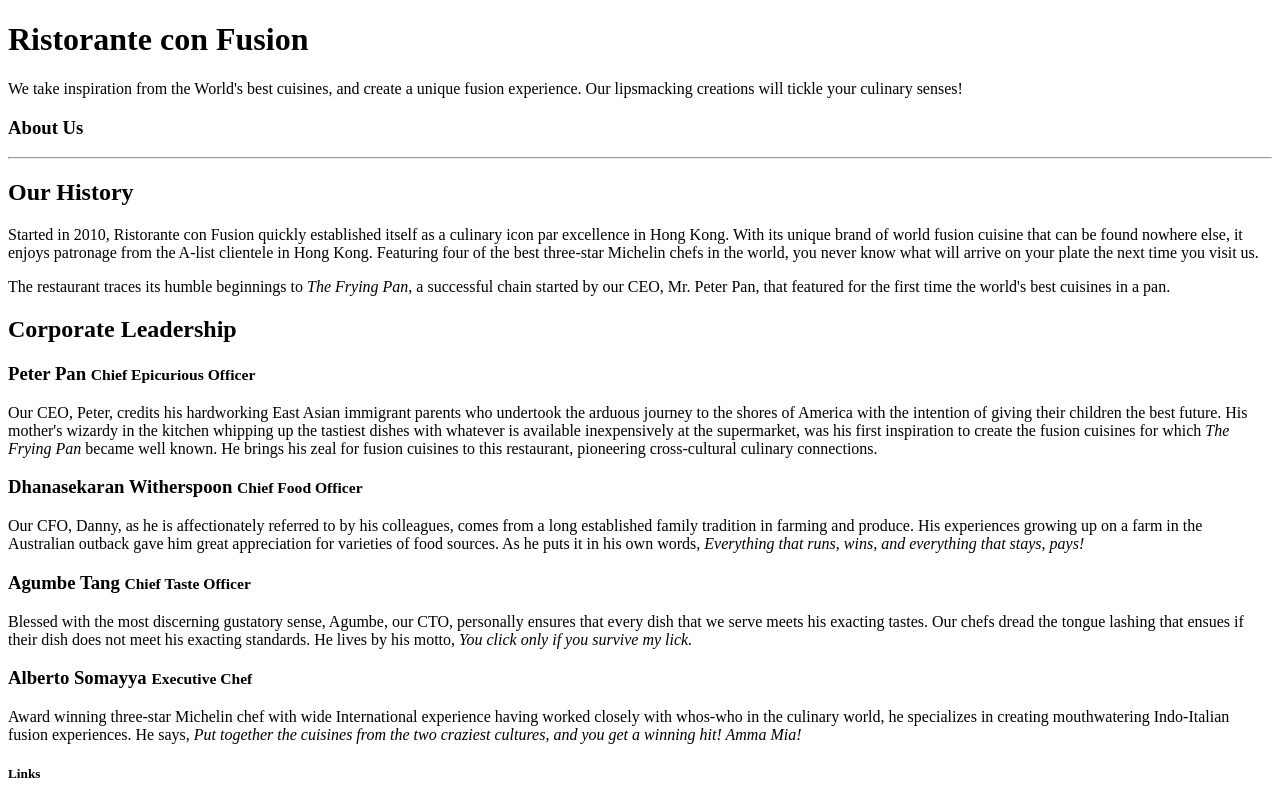
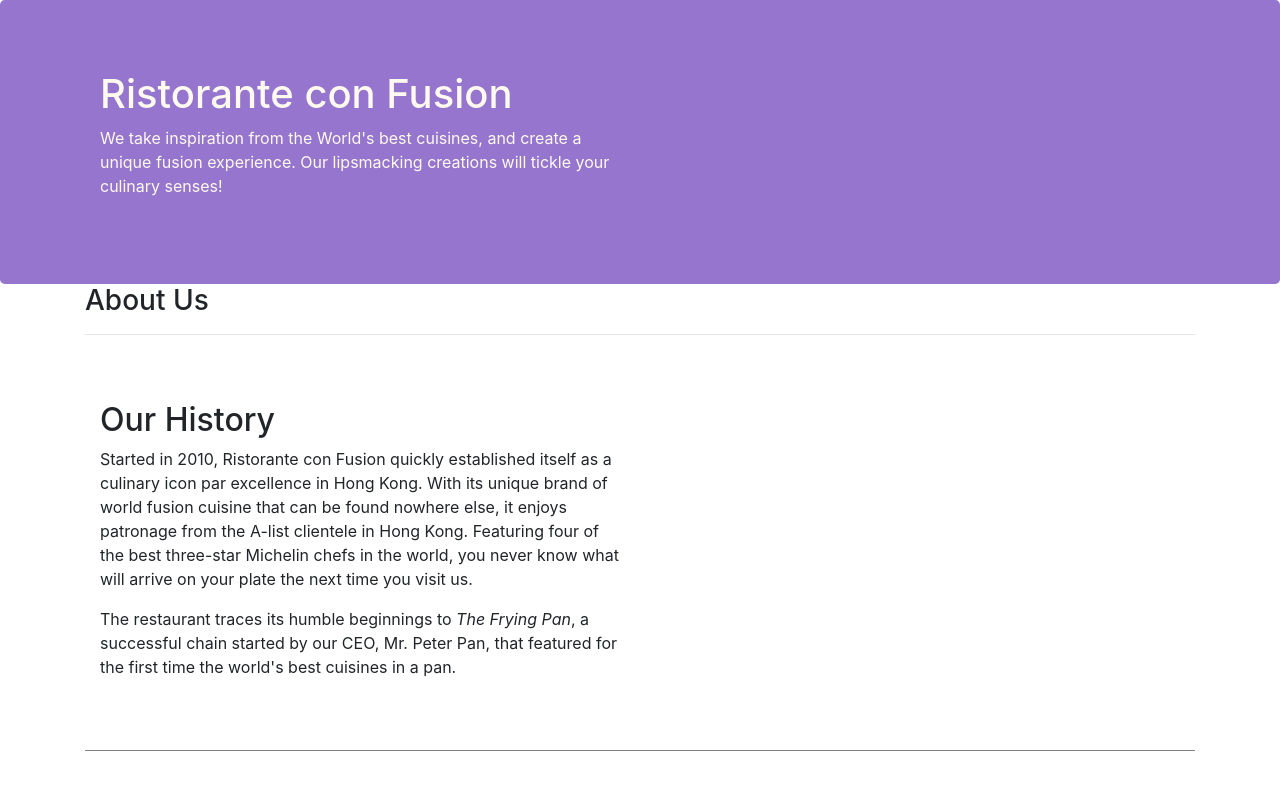
Before and after one commit to lostancient/confusion, a website: page aboutus.html in a window 1280 px wide. Shown: the top 798 px of the page. Drawn offline with nearby package versions, Linux system fonts and the light colour scheme.

Commit message:
about us updated to use CSS, JS

```diff
--- a/aboutus.html
+++ b/aboutus.html
@@ -2,12 +2,17 @@
 <html lang="en">
 
 <head>
+        <meta charset="utf-8">
+        <meta name="viewport" content="width=device-width, initial-scale=1, shrink-to-fit=no">
+        <meta http-equiv="x-ua-compatible" content="ie=edge">
 
+        <link rel="stylesheet" href="node_modules/bootstrap/dist/css/bootstrap.min.css">
+        <link rel="stylesheet" href="css/styles.css">
     <title>Ristorante con Fusion: About Us</title>
 
 </head>
 
-<body>
+<body">
 
     <header class="jumbotron">
         <div class="container">
@@ -22,16 +27,16 @@
         </div>
     </header>
 
-    <div>
-        <div>
-            <div>
+    <div class="container">
+        <div class="row">
+            <div class="col-12">
                <h3>About Us</h3>
                <hr>
             </div>
         </div>
 
-        <div>
-            <div>
+        <div class="row row-content">
+            <div class="col-12 col-sm-6">
                 <h2>Our History</h2>
                 <p>Started in 2010, Ristorante con Fusion quickly established itself as a culinary icon par excellence in Hong Kong. With its unique brand of world fusion cuisine that can be found nowhere else, it enjoys patronage from the A-list clientele in Hong Kong.  Featuring four of the best three-star Michelin chefs in the world, you never know what will arrive on your plate the next time you visit us.</p>
                 <p>The restaurant traces its humble beginnings to <em>The Frying Pan</em>, a successful chain started by our CEO, Mr. Peter Pan, that featured for the first time the world's best cuisines in a pan.</p>
@@ -41,17 +46,17 @@
         </div>
 
 
-        <div>
-            <div>
+        <div class="row row-content">
+            <div class="col-12">
                 <h2>Corporate Leadership</h2>
                 <h3>Peter Pan <small>Chief Epicurious Officer</small></h3>
-                <p>Our CEO, Peter, credits his hardworking East Asian immigrant parents who undertook the arduous journey to the shores of America with the intention of giving their children the best future. His mother's wizardy in the kitchen whipping up the tastiest dishes with whatever is available inexpensively at the supermarket, was his first inspiration to create the fusion cuisines for which <em>The Frying Pan</em> became well known. He brings his zeal for fusion cuisines to this restaurant, pioneering cross-cultural culinary connections.</p>
+                <p class="d-none d-sm-block">Our CEO, Peter, credits his hardworking East Asian immigrant parents who undertook the arduous journey to the shores of America with the intention of giving their children the best future. His mother's wizardy in the kitchen whipping up the tastiest dishes with whatever is available inexpensively at the supermarket, was his first inspiration to create the fusion cuisines for which <em>The Frying Pan</em> became well known. He brings his zeal for fusion cuisines to this restaurant, pioneering cross-cultural culinary connections.</p>
                 <h3>Dhanasekaran Witherspoon <small>Chief Food Officer</small></h3>
-                <p>Our CFO, Danny, as he is affectionately referred to by his colleagues, comes from a long established family tradition in farming and produce. His experiences growing up on a farm in the Australian outback gave him great appreciation for varieties of food sources. As he puts it in his own words, <em>Everything that runs, wins, and everything that stays, pays!</em></p>
+                <p class="d-none d-sm-block">Our CFO, Danny, as he is affectionately referred to by his colleagues, comes from a long established family tradition in farming and produce. His experiences growing up on a farm in the Australian outback gave him great appreciation for varieties of food sources. As he puts it in his own words, <em>Everything that runs, wins, and everything that stays, pays!</em></p>
                 <h3>Agumbe Tang <small>Chief Taste Officer</small></h3>
-                <p>Blessed with the most discerning gustatory sense, Agumbe, our CTO, personally ensures that every dish that we serve meets his exacting tastes. Our chefs dread the tongue lashing that ensues if their dish does not meet his exacting standards. He lives by his motto, <em>You click only if you survive my lick.</em></p>
+                <p class="d-none d-sm-block">Blessed with the most discerning gustatory sense, Agumbe, our CTO, personally ensures that every dish that we serve meets his exacting tastes. Our chefs dread the tongue lashing that ensues if their dish does not meet his exacting standards. He lives by his motto, <em>You click only if you survive my lick.</em></p>
                 <h3>Alberto Somayya <small>Executive Chef</small></h3>
-                <p>Award winning three-star Michelin chef with wide International experience having worked closely with whos-who in the culinary world, he specializes in creating mouthwatering Indo-Italian fusion experiences. He says, <em>Put together the cuisines from the two craziest cultures, and you get a winning hit! Amma Mia!</em></p>
+                <p class="d-none d-sm-block">Award winning three-star Michelin chef with wide International experience having worked closely with whos-who in the culinary world, he specializes in creating mouthwatering Indo-Italian fusion experiences. He says, <em>Put together the cuisines from the two craziest cultures, and you get a winning hit! Amma Mia!</em></p>
             </div>
        </div>
 
@@ -98,7 +103,9 @@
            </div>
         </div>
     </footer>
-
+    <script src="node_modules/jquery/dist/jquery.slim.min.js"></script>
+    <script src="node_modules/popper.js/dist/umd/popper.min.js"></script>
+    <script src="node_modules/bootstrap/dist/js/bootstrap.min.js"></script>
 </body>
 
 </html>
--- a/css/styles.css
+++ b/css/styles.css
@@ -5,7 +5,7 @@
 .row-content {
     margin: 0px auto;
     padding: 50px 0px 50px 0px;
-    border-bottom: 1px ridge;
+    border-bottom: 1px ridge gray;
     min-height: 400px;
 }
 .footer {
```
Also changed, not shown: index.html (+4 -4 lines).
